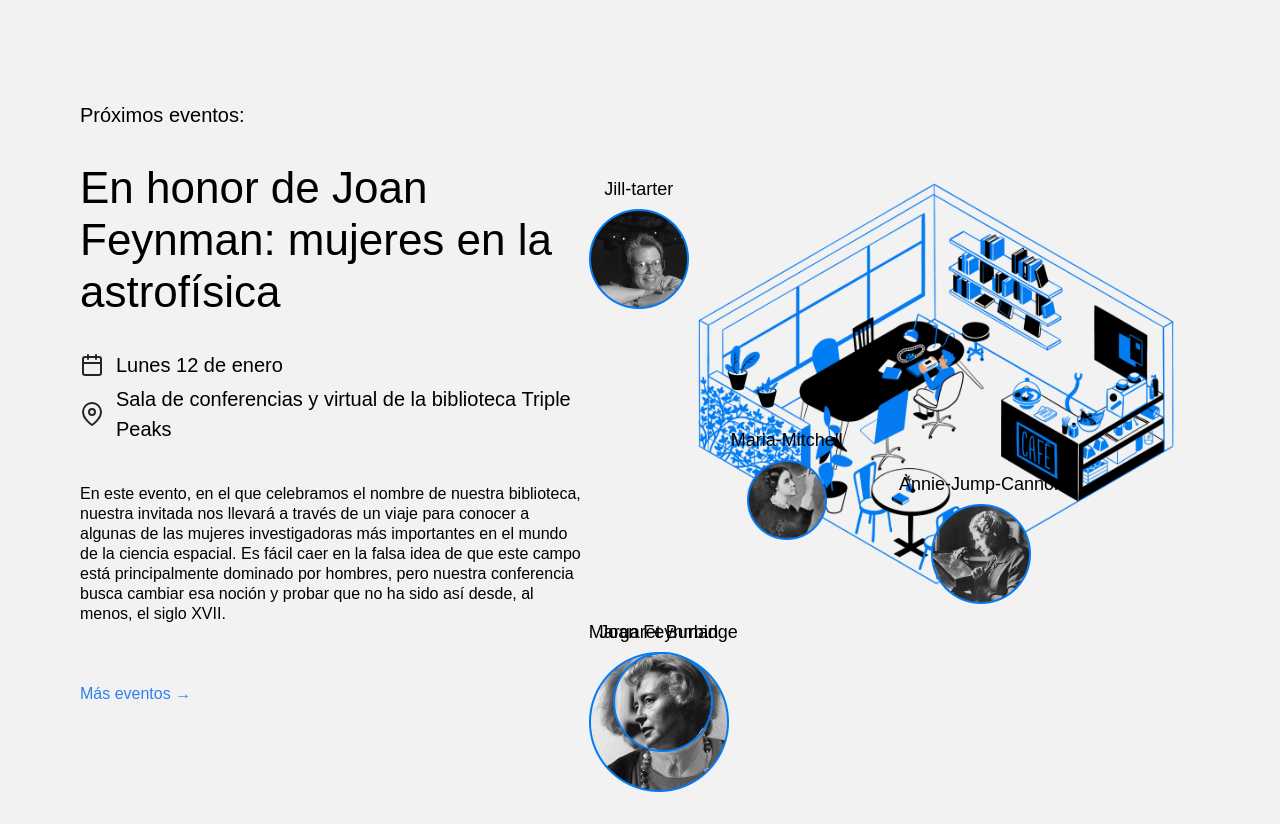
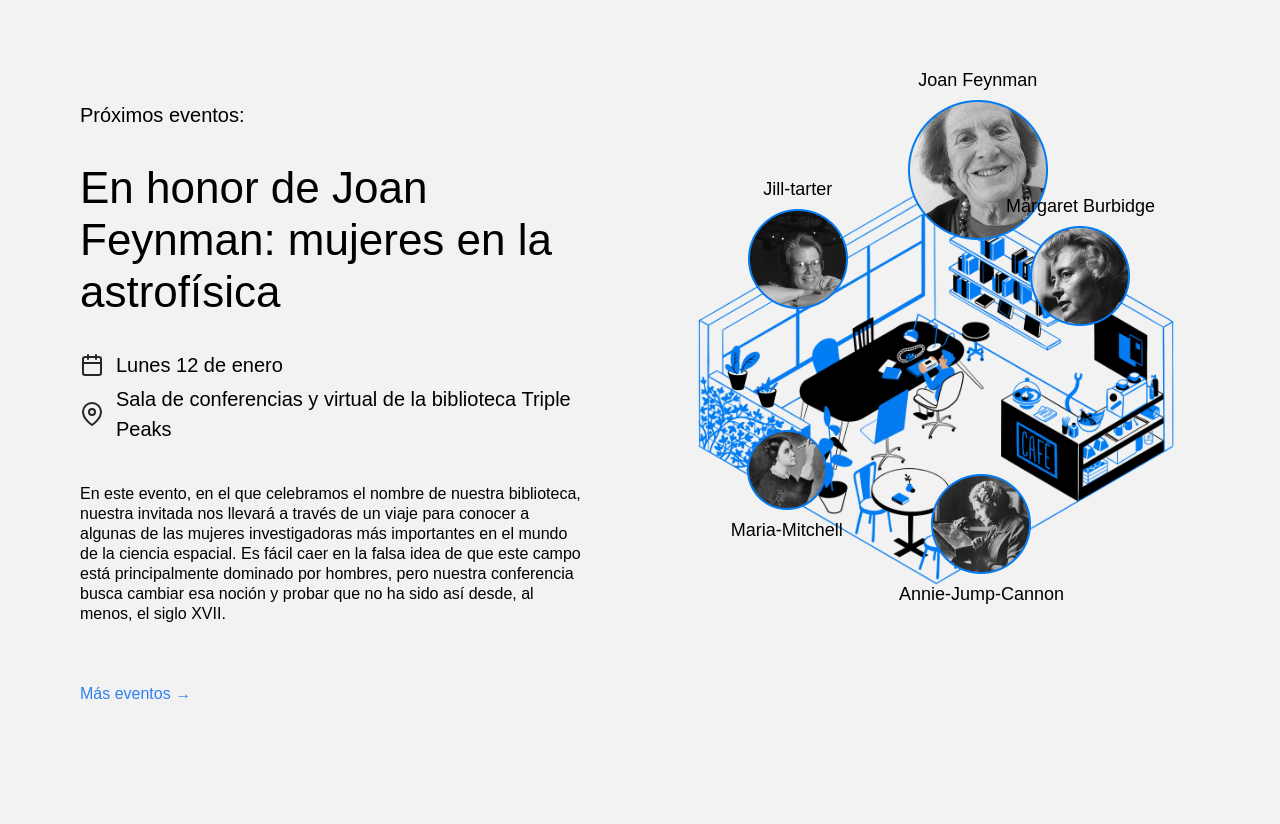
Before and after one commit to NattBlandero/web_project_library_es, a plain HTML site: page index.html in a window 1280 px wide. Shown: the part 2094-2918 px from the top of the page. Drawn offline with Linux system fonts and the light colour scheme.

Commit message:
section event

```diff
--- a/index.html
+++ b/index.html
@@ -176,48 +176,51 @@
             </p>
             <a href="#" class="events__more">Más eventos &rarr;</a>
           </div>
-          <!-- Comienza a crear la composición aquí -->
           <div class="events__cover">
             <img
               src="./images/cafe.png"
               alt="Ilustracion de la cafeteria"
               class="events__image"
             />
-            <div class="person" class="person_name_feynman">
+            <div class="person person_name_feynman">
               <p class="person__caption">Joan Feynman</p>
               <img
                 src="./images/person_feynman.png"
                 alt="Joan-Feynman"
-                class="person__image person__image_size_l">
+                class="person__image person__image_size_l"
+              />
             </div>
-              <div class="person" class="person_name_burbidge">
+            <div class="person person_name_burbidge">
               <p class="person__caption">Margaret Burbidge</p>
               <img
                 src="./images/person_burbidge.png"
                 alt="Margaret-Burbidge"
-                  class="person__image person__image_size_m">
+                class="person__image person__image_size_m"
+              />
             </div>
             <div class="person person_name_cannon">
-                  <p class="person__caption">Annie-Jump-Cannon</p>
               <img
                 src="./images/person_cannon.png"
                 alt="Annie-Jump-Cannon"
-                    class="person__image person__image_size_m">
+                class="person__image person__image_size_m"
+              />
+              <p class="person__caption">Annie-Jump-Cannon</p>
             </div>
             <div class="person person_name_mitchell">
-                <p class="person__caption">Maria-Mitchell</p>
               <img
                 src="./images/person_mitchell.png"
                 alt="Maria-Mitchell"
-                class="person__image person__image_size_s">
+                class="person__image person__image_size_s"
+              />
+              <p class="person__caption">Maria-Mitchell</p>
             </div>
             <div class="person person_name_tarter">
               <p class="person__caption">Jill-tarter</p>
               <img
                 src="./images/person_tarter.png"
                 alt="Jill-Tarter"
-                    class="person__image person__image_size_m">
-              </div>
+                class="person__image person__image_size_m"
+              />
             </div>
           </div>
         </section>
--- a/styles/style.css
+++ b/styles/style.css
@@ -269,7 +269,7 @@
 
 .person_name_tarter {
   top: 79px;
-  left: 159;
+  left: 159px;
   /* Utiliza los valores correctos de las propiedades top/right/bottom/left para posicionar el elemento */
 }
 
@@ -294,6 +294,3 @@
   font-size: 18px;
   margin: 0;
 }
-/* text-align: center;
-  font-size: 14px;
-  margin: 0; */
```
Lines whose indentation alone changed are shown as unchanged.
